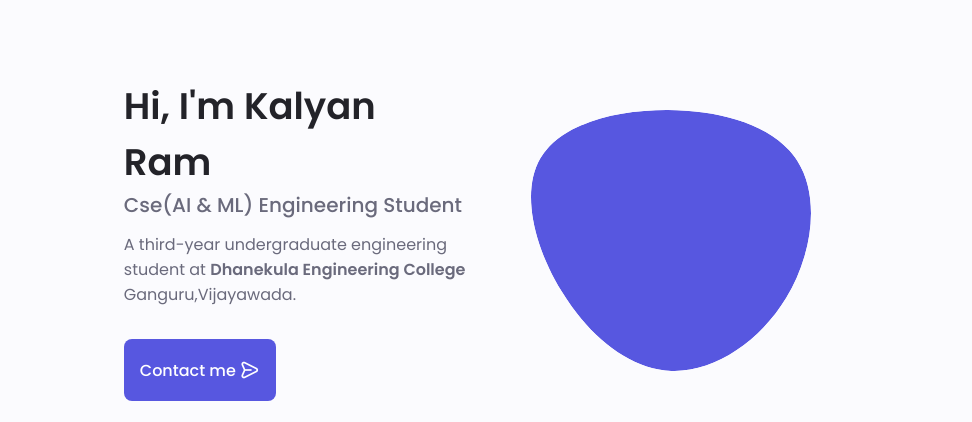
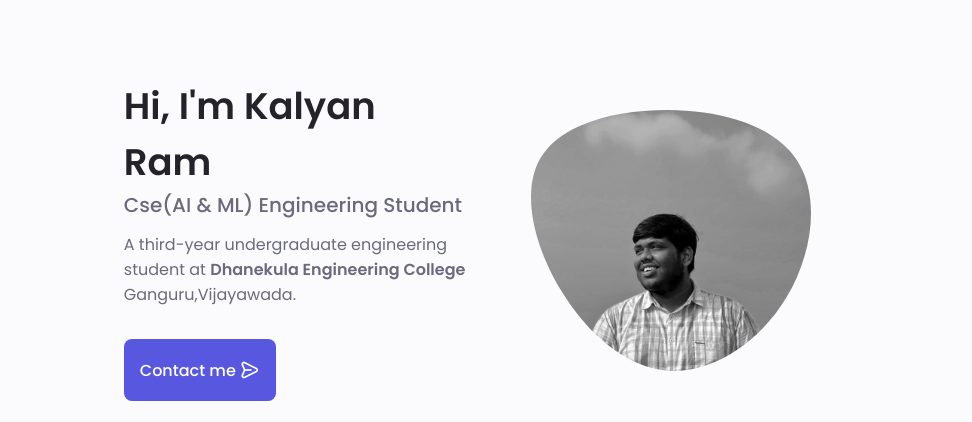
Before and after one commit to kalyankr4914323/kalyanramwebsite, a plain HTML site: page index.html in a window 1280 px wide. Shown: the part 106-528 px from the top of the page, 181-1153 px from the left. Drawn offline with nearby package versions, Linux system fonts and the light colour scheme.

Commit message:
Update index.html

```diff
--- a/index.html
+++ b/index.html
@@ -113,7 +113,7 @@
                     class="home__blob-img"
                     x="-79"
                     y="-46"
-                    xlink:="Portfolio-Website-master 2/assets/img/pro.jpg"
+                    xlink:href="Portfolio-Website-master 2/assets/img/pro.jpg"
                   />
                 </g>
               </svg>
```
